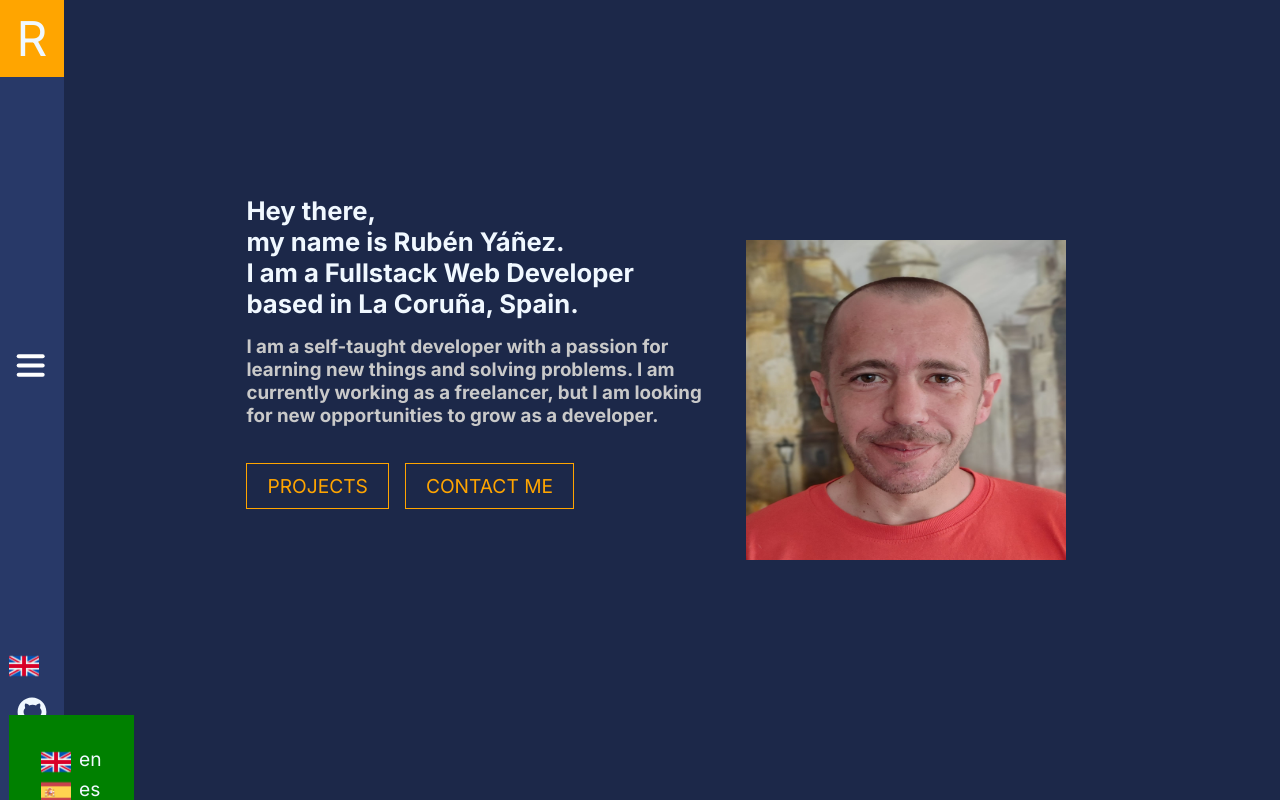
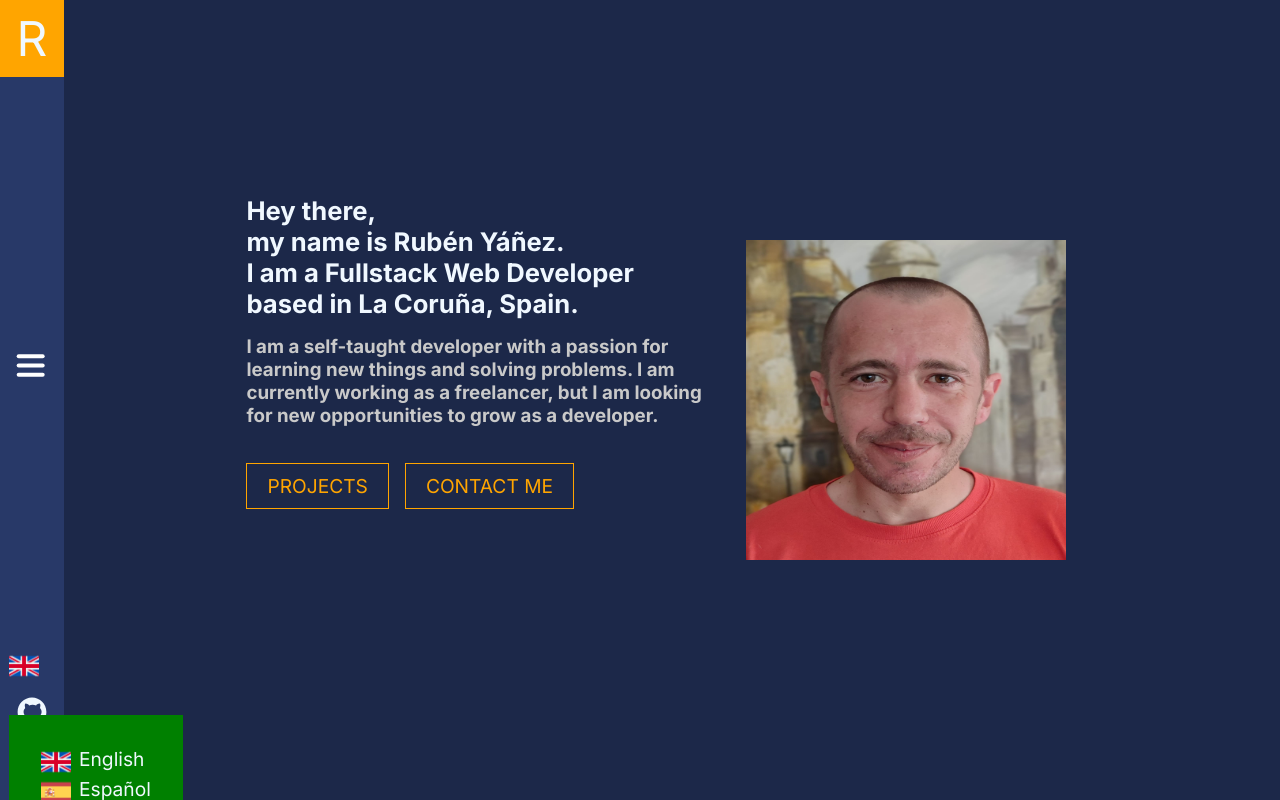
Before and after one commit to RubenMeju/Portfolio, a Next.js app: page /en in a window 1280 px wide. Both pictures are taken after a click on the picture 24 px from the left and 666 px from the top of the page. Built offline with nearby package versions, Linux system fonts and the light colour scheme.

Commit message:
conditional text language

```diff
--- a/src/app/[lang]/switchLanguage/locale-switcher.tsx
+++ b/src/app/[lang]/switchLanguage/locale-switcher.tsx
@@ -69,7 +69,7 @@ export default function LocaleSwitcher() {
                       href={redirectedPathName(locale)}
                       className={styles.link}
                     >
-                      {locale}
+                      {locale === 'en' ? 'English' : 'Español'}
                     </Link>
                   </li>
                 )
```
